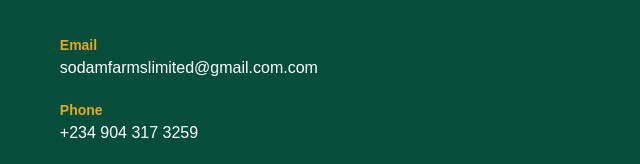
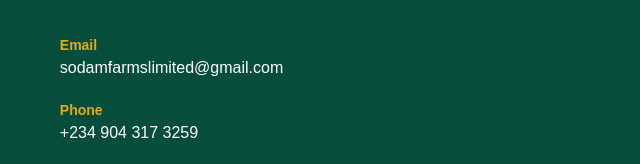
Before and after one commit to Negritude1/sodam-palm-oil-website, a plain HTML site: page index.html in a window 1280 px wide. Shown: the part 4627-4791 px from the top of the page, 17-657 px from the left. Drawn offline with Linux system fonts and the light colour scheme.

Commit message:
Update index.html

```diff
--- a/index.html
+++ b/index.html
@@ -539,7 +539,7 @@
 
             <div>
                 <strong>Email</strong>
-                <p>sodamfarmslimited@gmail.com.com</p>
+                <p>sodamfarmslimited@gmail.com</p>
             </div>
 
             <div>
```
